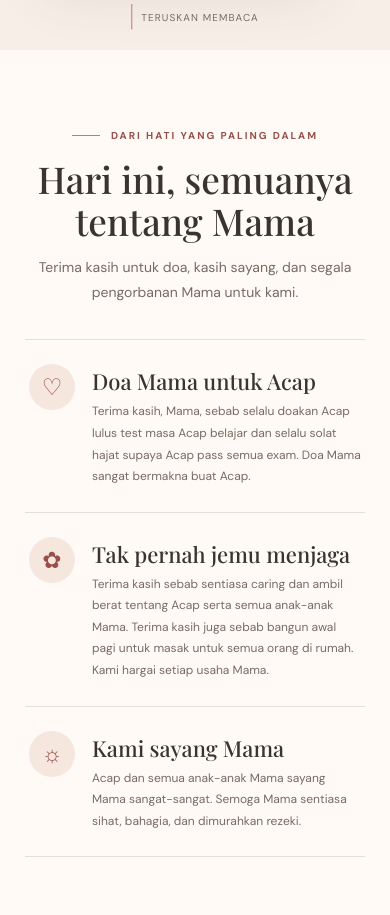
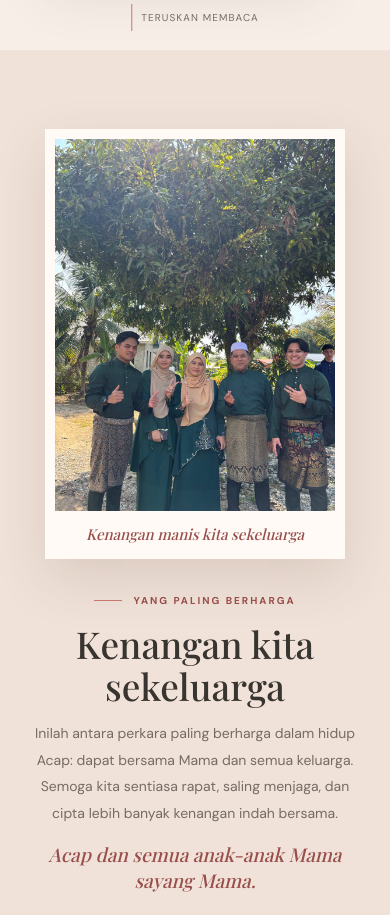
Before and after one commit to muqriverse/birthday, a plain HTML site: page index.html in a window 390 px wide. Shown: the part 849-1764 px from the top of the page. Drawn offline with nearby package versions, Linux system fonts and the light colour scheme; a web font is replaced by a local one.

Commit message:
Add family memory photo

```diff
--- a/index.html
+++ b/index.html
@@ -91,6 +91,15 @@
     .wish h3 { margin-bottom: 10px; font: 500 22px var(--serif); }
     .wish p { margin: 0; color: var(--muted); font-size: 13px; line-height: 1.8; }
 
+    .family-memory { background: #f0e2d9; }
+    .memory-layout { display: grid; grid-template-columns: .8fr 1fr; align-items: center; gap: clamp(36px, 8vw, 105px); max-width: 1000px; margin: auto; }
+    .memory-photo { width: min(100%, 430px); justify-self: center; margin: 0; padding: 10px 10px 15px; background: var(--paper); box-shadow: 0 20px 50px rgba(95, 67, 52, .14); transform: rotate(-2deg); }
+    .memory-photo img { display: block; width: 100%; height: auto; aspect-ratio: 3 / 4; object-fit: cover; }
+    .memory-photo figcaption { padding-top: 13px; color: var(--rose-dark); font: italic 15px var(--serif); text-align: center; }
+    .memory-copy h2 { max-width: 510px; }
+    .memory-copy p { max-width: 480px; color: var(--muted); font-size: 14px; line-height: 1.9; }
+    .memory-copy .memory-signoff { color: var(--rose-dark); font: italic 19px var(--serif); }
+
     .dua { position: relative; overflow: hidden; background: #e9ede3; }
     .dua::after { position: absolute; right: -75px; bottom: -110px; width: 330px; aspect-ratio: 1; border: 1px solid rgba(130, 145, 122, .35); border-radius: 50%; content: ''; box-shadow: 0 0 0 24px rgba(130, 145, 122, .06), 0 0 0 48px rgba(130, 145, 122, .05); }
     .dua blockquote { position: relative; z-index: 1; max-width: 790px; margin: auto; text-align: center; }
@@ -165,6 +174,11 @@
       .wish-icon { grid-row: span 2; width: 46px; margin: 0; }
       .wish h3 { margin: 2px 0 5px; }
       .wish p { font-size: 12px; }
+      .memory-layout { grid-template-columns: 1fr; gap: 35px; }
+      .memory-photo { width: min(88%, 340px); }
+      .memory-copy { text-align: center; }
+      .memory-copy .eyebrow { justify-content: center; }
+      .memory-copy h2, .memory-copy p { margin-inline: auto; }
       .letter-layout { grid-template-columns: 1fr; gap: 20px; }
       .letter-art { min-height: 230px; }
       .letter-art::before { width: 200px; }
@@ -196,6 +210,7 @@
     <nav class="nav" aria-label="Navigasi utama">
       <a href="#ucapan">Ucapan</a>
       <a href="#doa">Doa</a>
+      <a href="#kenangan">Kenangan</a>
       <a class="nav-cta" href="#surat">Surat untuk Mama <span aria-hidden="true">↗</span></a>
     </nav>
   </header>
@@ -226,6 +241,21 @@
         <div class="photo-caption"><span class="caption-heart" aria-hidden="true">♥</span><span>orang paling istimewa</span></div>
       </div>
       <a class="scroll-note" href="#ucapan">Teruskan membaca</a>
+    </section>
+
+    <section class="section family-memory" id="kenangan">
+      <div class="memory-layout">
+        <figure class="memory-photo reveal">
+          <img src="family.jpg" alt="Acap, Mama dan keluarga bergambar bersama di bawah pokok">
+          <figcaption>Kenangan manis kita sekeluarga</figcaption>
+        </figure>
+        <div class="memory-copy reveal">
+          <div class="eyebrow">Yang paling berharga</div>
+          <h2>Kenangan kita sekeluarga</h2>
+          <p>Inilah antara perkara paling berharga dalam hidup Acap: dapat bersama Mama dan semua keluarga. Semoga kita sentiasa rapat, saling menjaga, dan cipta lebih banyak kenangan indah bersama.</p>
+          <p class="memory-signoff">Acap dan semua anak-anak Mama sayang Mama.</p>
+        </div>
+      </div>
     </section>
 
     <section class="section wishes" id="ucapan">
```
Also changed, not shown: family.jpg (added).
